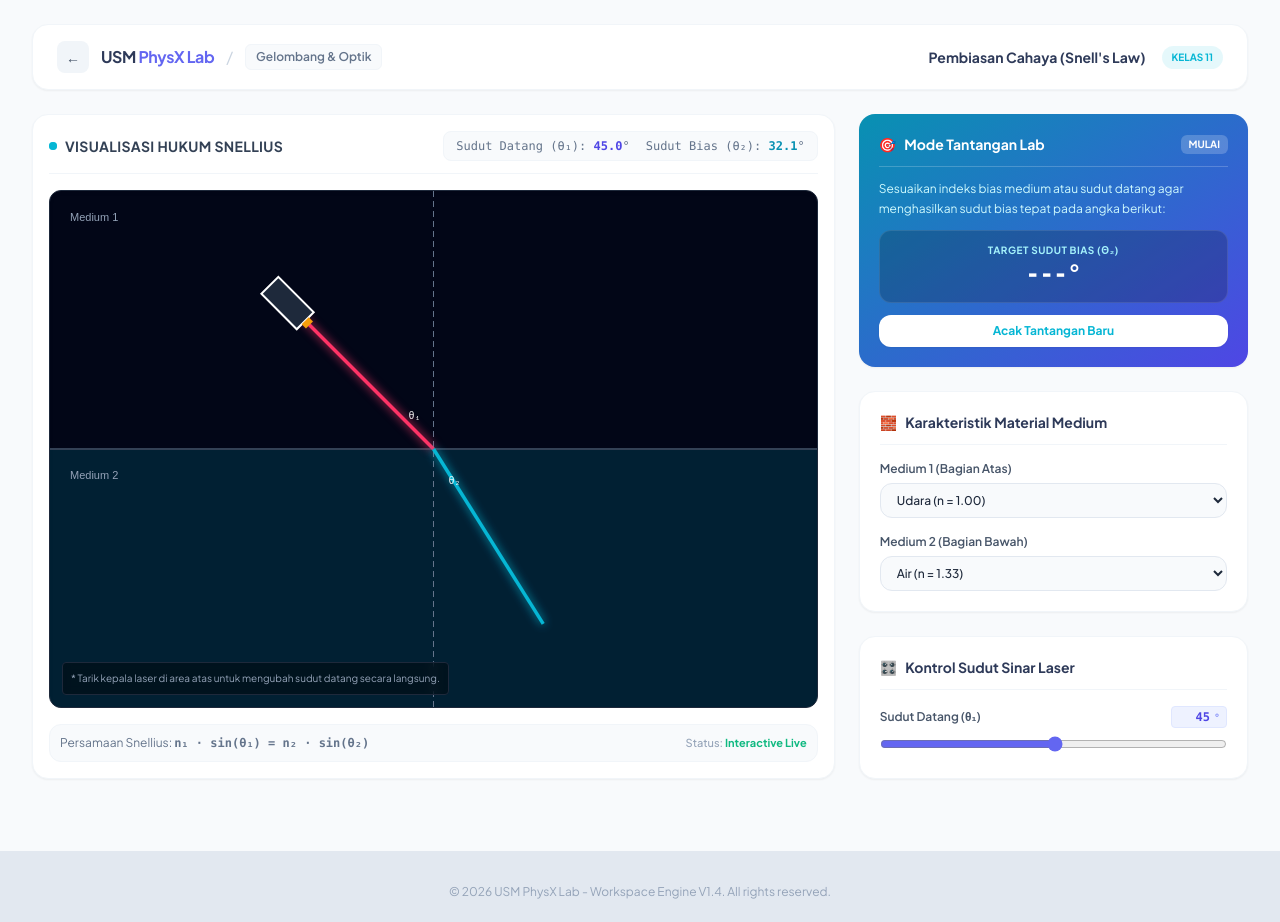
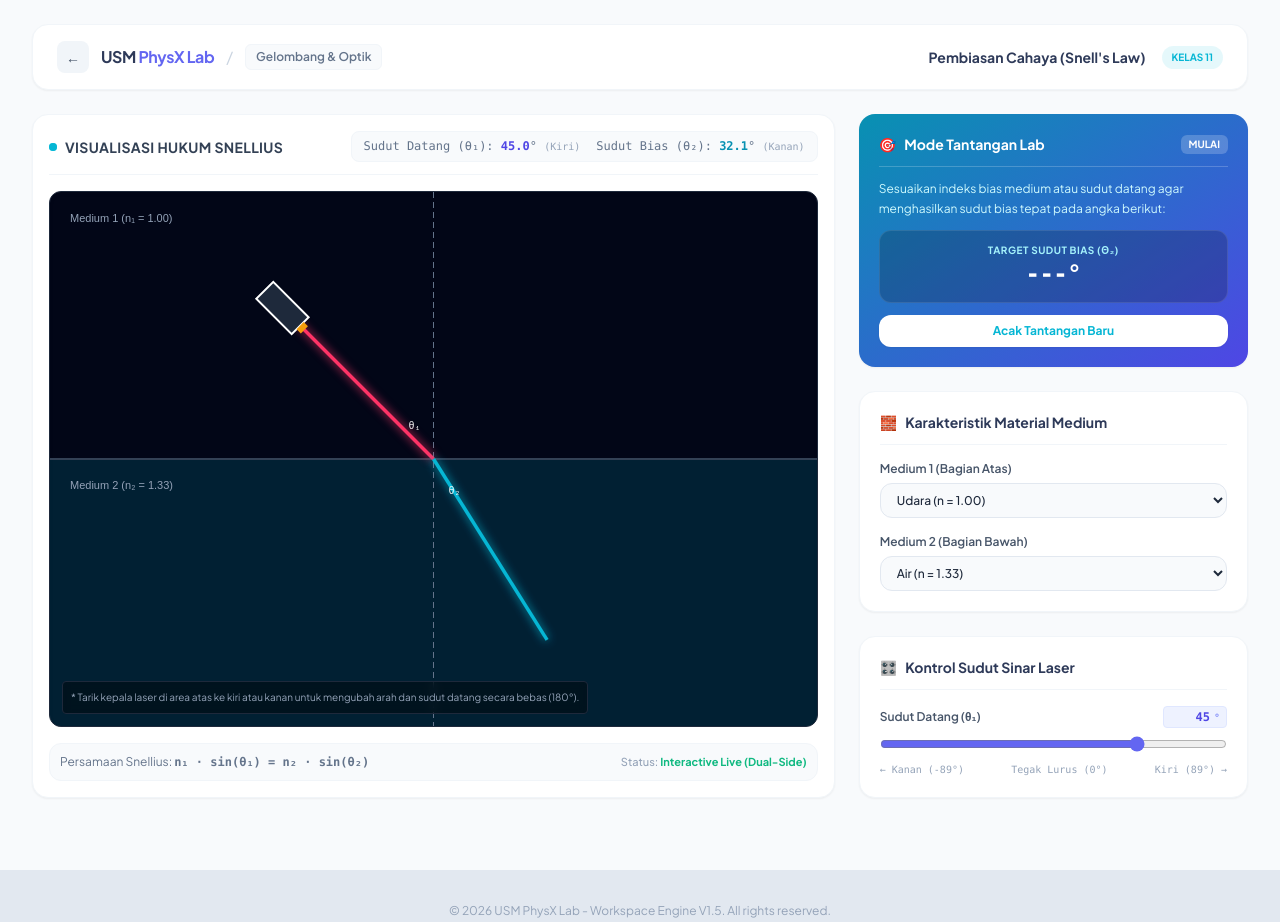
Before and after one commit to workhendry20-creator/usm-physx-lab, a plain HTML site: page simulations/pembiasan-cahaya/index.html in a window 1280 px wide. Shown: the top 922 px of the page. Drawn offline with nearby package versions, Linux system fonts and the light colour scheme.

Commit message:
upgrade: enable full 180-degree interactive rotation for laser source refraction simulation

```diff
--- a/simulations/pembiasan-cahaya/index.html
+++ b/simulations/pembiasan-cahaya/index.html
@@ -46,21 +46,21 @@
                         <h2 class="text-sm font-bold text-slate-700 tracking-wide uppercase">Visualisasi Hukum Snellius</h2>
                     </div>
                     <div class="flex items-center space-x-4 text-xs font-mono text-slate-500 bg-slate-50 px-3 py-1.5 rounded-lg border border-slate-100">
-                        <div>Sudut Datang (θ₁): <span id="m-angle1" class="text-indigo-600 font-bold">45.0</span>°</div>
-                        <div>Sudut Bias (θ₂): <span id="m-angle2" class="text-cyan-600 font-bold">28.1</span>°</div>
+                        <div>Sudut Datang (θ₁): <span id="m-angle1" class="text-indigo-600 font-bold">45.0</span>° <span id="m-dir1" class="text-slate-400 text-[10px]">(Kiri)</span></div>
+                        <div>Sudut Bias (θ₂): <span id="m-angle2" class="text-cyan-600 font-bold">28.1</span>° <span id="m-dir2" class="text-slate-400 text-[10px]">(Kanan)</span></div>
                     </div>
                 </div>
 
                 <div class="relative w-full bg-slate-950 rounded-xl overflow-hidden flex-grow shadow-inner border border-slate-800 aspect-[16/9]">
                     <canvas id="physicsCanvas" class="w-full h-full block cursor-grab active:cursor-grabbing"></canvas>
                     <div class="absolute bottom-3 left-3 bg-black/40 backdrop-blur-sm text-[10px] text-slate-400 p-2 rounded border border-slate-800">
-                        * Tarik kepala laser di area atas untuk mengubah sudut datang secara langsung.
+                        * Tarik kepala laser di area atas ke kiri atau kanan untuk mengubah arah dan sudut datang secara bebas (180°).
                     </div>
                 </div>
 
                 <div class="flex items-center justify-between mt-4 bg-slate-50 p-2.5 rounded-xl border border-slate-100 text-xs text-slate-500">
                     <div>Persamaan Snellius: <span class="font-mono font-bold">n₁ · sin(θ₁) = n₂ · sin(θ₂)</span></div>
-                    <div class="text-[11px] text-slate-400 font-medium">Status: <span class="text-emerald-500 font-bold">Interactive Live</span></div>
+                    <div class="text-[11px] text-slate-400 font-medium">Status: <span class="text-emerald-500 font-bold">Interactive Live (Dual-Side)</span></div>
                 </div>
             </div>
 
@@ -117,11 +117,16 @@
                         <div class="flex justify-between items-center mb-1.5">
                             <label class="text-xs font-semibold text-slate-600">Sudut Datang (θ₁)</label>
                             <div class="flex items-center space-x-1 bg-indigo-50 border border-indigo-100 rounded px-1.5 py-0.5">
-                                <input type="number" id="num-theta" min="0" max="89" value="45" class="w-8 bg-transparent text-xs font-bold font-mono text-indigo-600 focus:outline-none text-right" oninput="syncInputs('theta', 'num')">
+                                <input type="number" id="num-theta" min="-89" max="89" value="45" class="w-10 bg-transparent text-xs font-bold font-mono text-indigo-600 focus:outline-none text-right" oninput="syncInputs('theta', 'num')">
                                 <span class="text-[10px] font-bold text-indigo-400 font-mono">°</span>
                             </div>
                         </div>
-                        <input type="range" id="param-theta" min="0" max="89" value="45" class="w-full accent-indigo-500 cursor-pointer" oninput="syncInputs('theta', 'range')">
+                        <input type="range" id="param-theta" min="-89" max="89" value="45" class="w-full accent-indigo-500 cursor-pointer" oninput="syncInputs('theta', 'range')">
+                        <div class="flex justify-between text-[10px] text-slate-400 font-mono mt-1">
+                            <span>← Kanan (-89°)</span>
+                            <span>Tegak Lurus (0°)</span>
+                            <span>Kiri (89°) →</span>
+                        </div>
                     </div>
                 </div>
             </div>
@@ -131,17 +136,17 @@
     </div>
 
     <footer class="bg-[#E2E8F0] mt-12 py-8 border-t border-slate-200 text-center w-full">
-        <p class="text-xs text-slate-400">© 2026 USM PhysX Lab - Workspace Engine V1.4. All rights reserved.</p>
+        <p class="text-xs text-slate-400">© 2026 USM PhysX Lab - Workspace Engine V1.5. All rights reserved.</p>
     </footer>
 
-    <script>
+    <script {nonce}>
         const canvas = document.getElementById('physicsCanvas');
         const ctx = canvas.getContext('2d');
 
         // Konstanta Fisika Indeks Bias awal
         let n1 = 1.00;
         let n2 = 1.33;
-        let theta1Deg = 45;
+        let theta1Deg = 45; // Positif = dari Kiri Atas, Negatif = dari Kanan Atas
         let theta2Deg = 0;
 
         // Variabel Target Mode Tantangan
@@ -157,7 +162,6 @@
         }
 
         function generateNewChallenge() {
-            // Target-target sudut bias realistis dalam derajat
             const randomTargets = [32.0, 19.2, 45.0, 28.1, 22.1, 30.0, 15.6];
             targetAngle = randomTargets[Math.floor(Math.random() * randomTargets.length)];
 
@@ -186,7 +190,7 @@
             } else if (origin === 'num') {
                 let val = parseInt(numInput.value);
                 if (isNaN(val)) return;
-                if (val < 0) val = 0;
+                if (val < -89) val = -89;
                 if (val > 89) val = 89;
                 rangeInput.value = val;
             }
@@ -200,33 +204,37 @@
         }
 
         function calculateRefraction() {
-            const theta1Rad = theta1Deg * Math.PI / 180;
-
-            // Hukum Snellius: n1 * sin(theta1) = n2 * sin(theta2)
-            const sinTheta2 = (n1 * Math.sin(theta1Rad)) / n2;
+            const absTheta1Rad = Math.abs(theta1Deg) * Math.PI / 180;
+            const sinTheta2 = (n1 * Math.sin(absTheta1Rad)) / n2;
 
             if (sinTheta2 > 1) {
-                // Pemantulan Internal Sempurna (Total Internal Reflection)
-                theta2Deg = -1;
+                theta2Deg = -1; // Total Internal Reflection
             } else {
                 const theta2Rad = Math.asin(sinTheta2);
-                theta2Deg = theta2Rad * 180 / Math.PI;
+                // Sinkronisasi arah sumbu X bias terhadap sumbu X datang
+                theta2Deg = (theta2Rad * 180 / Math.PI) * (theta1Deg >= 0 ? 1 : -1);
             }
 
-            // Update Papan Skor teks HTML
-            document.getElementById('m-angle1').innerText = theta1Deg.toFixed(1);
+            // Update Teks Papan Skor
+            document.getElementById('m-angle1').innerText = Math.abs(theta1Deg).toFixed(1);
+            document.getElementById('m-dir1').innerText = theta1Deg > 0 ? "(Kiri)" : (theta1Deg < 0 ? "(Kanan)" : "(Pusat)");
+
             const angle2Display = document.getElementById('m-angle2');
+            const dir2Display = document.getElementById('m-dir2');
+
             if (theta2Deg === -1) {
                 angle2Display.innerText = "Pantulan Total";
                 angle2Display.className = "text-rose-500 font-bold animate-pulse";
+                dir2Display.innerText = "";
             } else {
-                angle2Display.innerText = theta2Deg.toFixed(1);
+                angle2Display.innerText = Math.abs(theta2Deg).toFixed(1);
                 angle2Display.className = "text-cyan-600 font-bold";
+                dir2Display.innerText = theta2Deg > 0 ? "(Kanan)" : (theta2Deg < 0 ? "(Kiri)" : "(Pusat)");
             }
 
-            // Validasi Mini-Game Tantangan
+            // Validasi Tantangan (Mendukung mutlak sudut)
             const badge = document.getElementById('challenge-status');
-            if (targetAngle !== null && Math.abs(theta2Deg - targetAngle) < 0.4) {
+            if (targetAngle !== null && Math.abs(Math.abs(theta2Deg) - targetAngle) < 0.4) {
                 challengeCompleted = true;
                 badge.innerText = "Sukses";
                 badge.className = "bg-emerald-400 text-slate-900 text-[10px] font-bold px-2 py-0.5 rounded-md uppercase animate-bounce";
@@ -241,53 +249,50 @@
             const midX = canvas.width / 2;
             const midY = canvas.height / 2;
 
-            // 1. Gambar Latar Belakang Medium 2 (Bawah) berwarna biru air transparan
+            // 1. Background Air Medium Bawah
             ctx.fillStyle = 'rgba(6, 182, 212, 0.15)';
             ctx.fillRect(0, midY, canvas.width, midY);
 
-            // 2. Garis Batas Medium (Interface)
+            // 2. Garis Batas Medium
             ctx.strokeStyle = '#334155';
             ctx.lineWidth = 2;
             ctx.beginPath(); ctx.moveTo(0, midY); ctx.lineTo(canvas.width, midY); ctx.stroke();
 
-            // 3. Garis Normal (Putus-putus vertikal)
+            // 3. Garis Normal Vertikal
             ctx.strokeStyle = '#64748B';
             ctx.lineWidth = 1;
             ctx.setLineDash([6, 4]);
             ctx.beginPath(); ctx.moveTo(midX, 0); ctx.lineTo(midX, canvas.height); ctx.stroke();
             ctx.setLineDash([]);
 
-            // Label Teks Nama Medium
+            // Label Informasi Pendukung
             ctx.fillStyle = '#94A3B8';
             ctx.font = '11px sans-serif';
             ctx.textAlign = 'left';
-            ctx.fillText("Medium 1", 20, 30);
-            ctx.fillText("Medium 2", 20, midY + 30);
+            ctx.fillText("Medium 1 (n₁ = " + n1.toFixed(2) + ")", 20, 30);
+            ctx.fillText("Medium 2 (n₂ = " + n2.toFixed(2) + ")", 20, midY + 30);
 
-            // 4. Hitung Posisi Kepala Sumber Laser & Jalur Sinar Datang
+            // 4. Hitung Posisi Kepala Sinar Laser
             const beamLength = Math.min(canvas.width, canvas.height) * 0.4;
             const theta1Rad = theta1Deg * Math.PI / 180;
 
-            // Koordinat asal sinar (dari kiri atas menuju titik tengah normal)
             const laserX = midX - beamLength * Math.sin(theta1Rad);
             const laserY = midY - beamLength * Math.cos(theta1Rad);
 
-            // Sinar Datang (Merah terang menyala neon)
+            // Sinar Datang (Neon Glow Merah)
             ctx.strokeStyle = '#FF3366';
             ctx.lineWidth = 3.5;
             ctx.shadowBlur = 10;
             ctx.shadowColor = '#FF3366';
             ctx.beginPath(); ctx.moveTo(laserX, laserY); ctx.lineTo(midX, midY); ctx.stroke();
 
-            // 5. Jalur Sinar Bias / Sinar Pantul
+            // 5. Hitung Jalur Pembiasan / Pemantulan Total
             if (theta2Deg === -1) {
-                // Pemantulan internal sempurna (Sudut pantul = sudut datang ke kanan bawah)
                 const reflectX = midX + beamLength * Math.sin(theta1Rad);
                 const reflectY = midY - beamLength * Math.cos(theta1Rad);
                 ctx.strokeStyle = '#FF3366';
                 ctx.beginPath(); ctx.moveTo(midX, midY); ctx.lineTo(reflectX, reflectY); ctx.stroke();
             } else {
-                // Pembiasan normal masuk ke medium bawah
                 const theta2Rad = theta2Deg * Math.PI / 180;
                 const refractX = midX + beamLength * Math.sin(theta2Rad);
                 const refractY = midY + beamLength * Math.cos(theta2Rad);
@@ -295,9 +300,9 @@
                 ctx.shadowColor = '#06B6D4';
                 ctx.beginPath(); ctx.moveTo(midX, midY); ctx.lineTo(refractX, refractY); ctx.stroke();
             }
-            ctx.shadowBlur = 0; // Reset efek neon glow
+            ctx.shadowBlur = 0;
 
-            // 6. Gambar Alat Tembakan Laser (Kotak Indikator)
+            // 6. Gambar Alat Tembakan Laser Kotak
             ctx.save();
             ctx.translate(laserX, laserY);
             ctx.rotate(-theta1Rad + Math.PI/2);
@@ -306,19 +311,22 @@
             ctx.lineWidth = 2;
             ctx.fillRect(-25, -12, 50, 24);
             ctx.strokeRect(-25, -12, 50, 24);
-            // Moncong laser kecil kuning
             ctx.fillStyle = '#F59E0B';
             ctx.fillRect(25, -5, 6, 10);
             ctx.restore();
 
-            // Busur Derajat Bantu Teks Sudut
+            // Penempatan Label Teks Sudut Pintar
             ctx.fillStyle = '#FFFFFF';
             ctx.font = '10px monospace';
-            ctx.fillText("θ₁", midX - 25, midY - 30);
-            if(theta2Deg !== -1) ctx.fillText("θ₂", midX + 15, midY + 35);
+            const offsetLabelX = theta1Deg >= 0 ? -25 : 15;
+            ctx.fillText("θ₁", midX + offsetLabelX, midY - 30);
+            if(theta2Deg !== -1) {
+                const offsetLabelX2 = theta2Deg >= 0 ? 15 : -25;
+                ctx.fillText("θ₂", midX + offsetLabelX2, midY + 35);
+            }
         }
 
-        // Interaksi Geser langsung (Drag & Drop) Kepala Alat Laser menggunakan Mouse
+        // Logic Drag & Drop Jangkauan 180 Derajat Penuh
         function getMouseAngle(e) {
             const rect = canvas.getBoundingClientRect();
             const mouseX = e.clientX - rect.left;
@@ -327,21 +335,21 @@
             const midX = canvas.width / 2;
             const midY = canvas.height / 2;
 
-            if(mouseY >= midY) return null; // Batasi pemicu hanya di area atas medium 1
+            if(mouseY >= midY) return null;
 
             const dx = midX - mouseX;
             const dy = midY - mouseY;
             let angleRad = Math.atan2(dx, dy);
             let angleDeg = Math.round(angleRad * 180 / Math.PI);
 
-            if(angleDeg < 0) angleDeg = 0;
+            if(angleDeg < -89) angleDeg = -89;
             if(angleDeg > 89) angleDeg = 89;
             return angleDeg;
         }
 
         canvas.addEventListener('mousedown', (e) => {
             const clickedAngle = getMouseAngle(e);
-            if(clickedAngle !== null && Math.abs(clickedAngle - theta1Deg) < 15) {
+            if(clickedAngle !== null && Math.abs(clickedAngle - theta1Deg) < 20) {
                 isDraggingLaser = true;
             }
         });
@@ -359,6 +367,25 @@
 
         window.addEventListener('mouseup', () => { isDraggingLaser = false; });
 
+        // Touch Device Adaptations (Mobile / Tablet)
+        canvas.addEventListener('touchstart', (e) => {
+            if (e.touches.length > 0) {
+                const clickedAngle = getMouseAngle({ clientX: e.touches[0].clientX, clientY: e.touches[0].clientY });
+                if(clickedAngle !== null && Math.abs(clickedAngle - theta1Deg) < 25) isDraggingLaser = true;
+            }
+        });
+        canvas.addEventListener('touchmove', (e) => {
+            if(!isDraggingLaser || e.touches.length === 0) return;
+            const currentAngle = getMouseAngle({ clientX: e.touches[0].clientX, clientY: e.touches[0].clientY });
+            if(currentAngle !== null) {
+                theta1Deg = currentAngle;
+                document.getElementById('param-theta').value = theta1Deg;
+                document.getElementById('num-theta').value = theta1Deg;
+                updateEngineValues();
+            }
+        });
+        window.addEventListener('touchend', () => { isDraggingLaser = false; });
+
         window.addEventListener('resize', resizeCanvas);
         window.onload = function() { resizeCanvas(); };
     </script>
```
